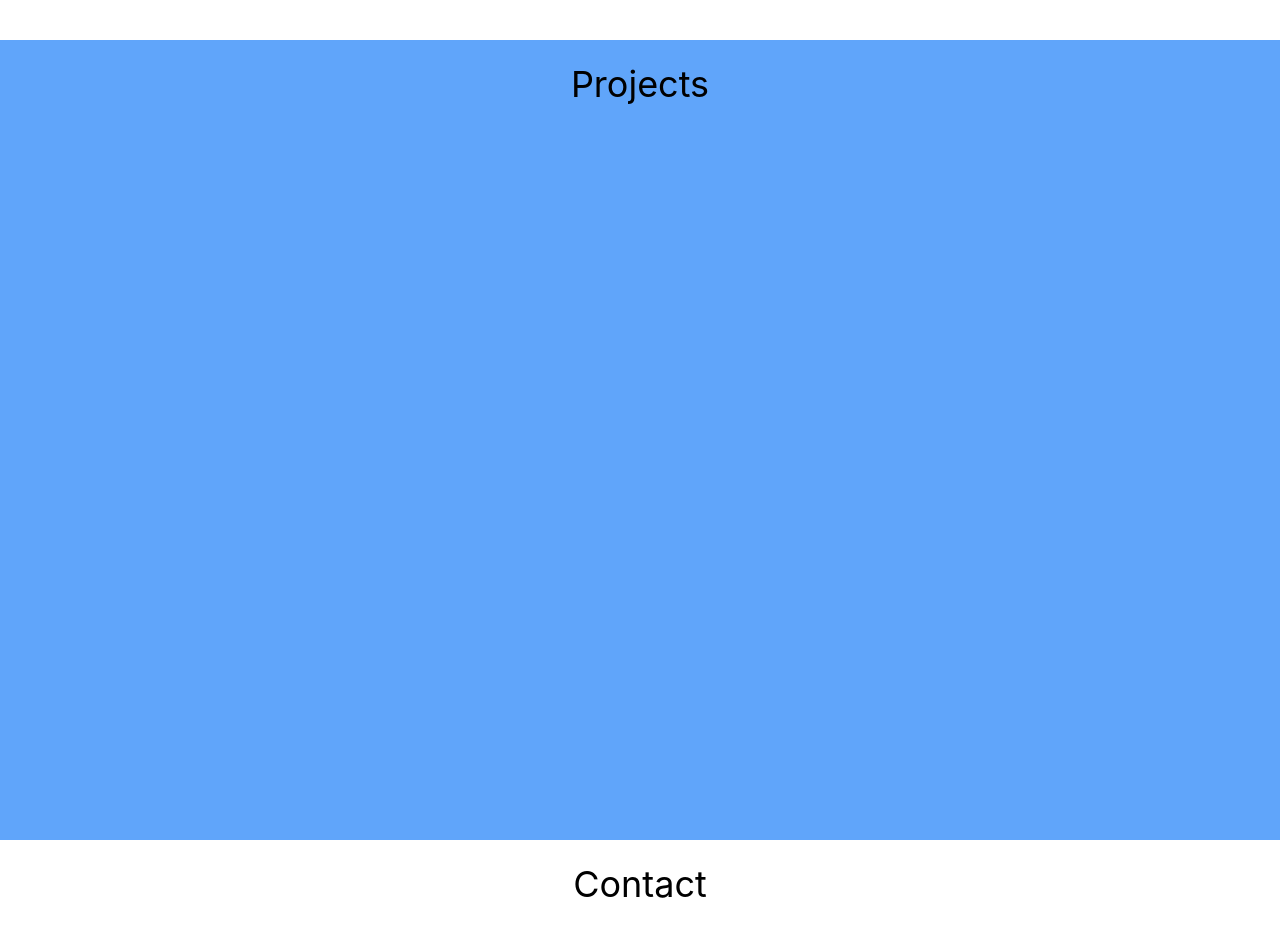
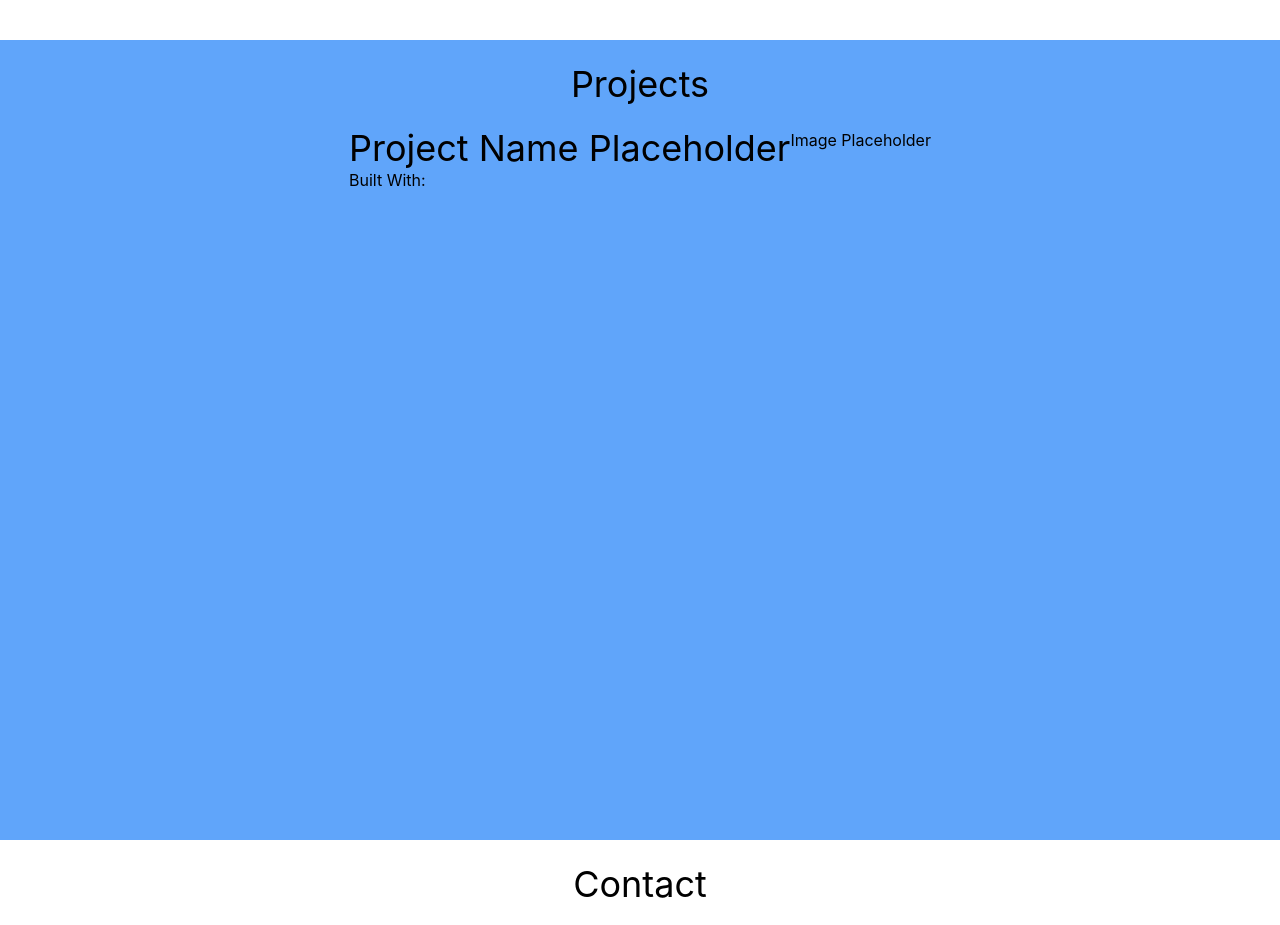
Before and after one commit to DeletedC/portfolio-express, a React (Create React App) app: page / in a window 1280 px wide. Shown: the part 2360-3285 px from the top of the page. Built offline with nearby package versions, Linux system fonts and the light colour scheme.

Commit message:
Started ProjectDiv component to hold projects

```diff
--- a/src/components/Header.js
+++ b/src/components/Header.js
@@ -21,7 +21,6 @@ const Header = () => {
           <button className='absolute right-0 bg-green-600 rounded-lg p-5 px-20'
             onClick={() => window.open("./docs/Curtis Woods - Resume - 2021MayRevision.pdf", "_blank")}
           >Resumé</button>
-
         </div>
       </div>
     </div>
--- /dev/null
+++ b/src/components/ProjectDiv.js
@@ -0,0 +1,25 @@
+const ProjectDiv = (props) => {
+  return (
+    <div className='flex'>
+
+      {/* Project Name and Description */}
+      <div>
+        <h1>{props.name}</h1>
+        <p>Built With:</p>
+
+        {/* DevIcons will go here */}
+        <div>
+
+        </div>
+
+      </div>
+
+      {/* Project Images */}
+      <div>
+        <p>Image Placeholder</p>
+      </div>
+    </div>
+  );
+}
+
+export default ProjectDiv;
--- a/src/components/Projects.js
+++ b/src/components/Projects.js
@@ -1,7 +1,11 @@
+import ProjectDiv from './ProjectDiv';
+
 const Projects = () => {
   return (
     <div>
       <h1 className='text-center p-6'>Projects</h1>
+
+      <ProjectDiv name='Project Name Placeholder'></ProjectDiv>
     </div>
   );
 }
```
Also changed, not shown: src/components/Skills.js.
